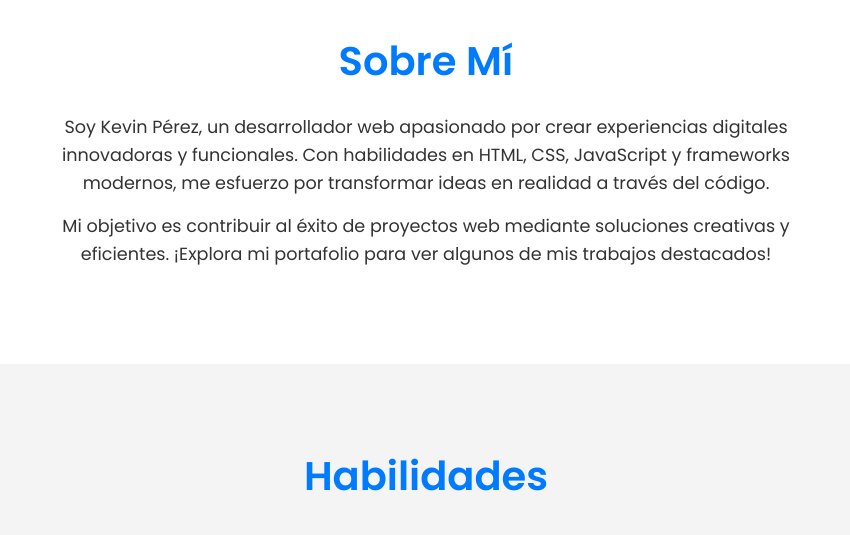
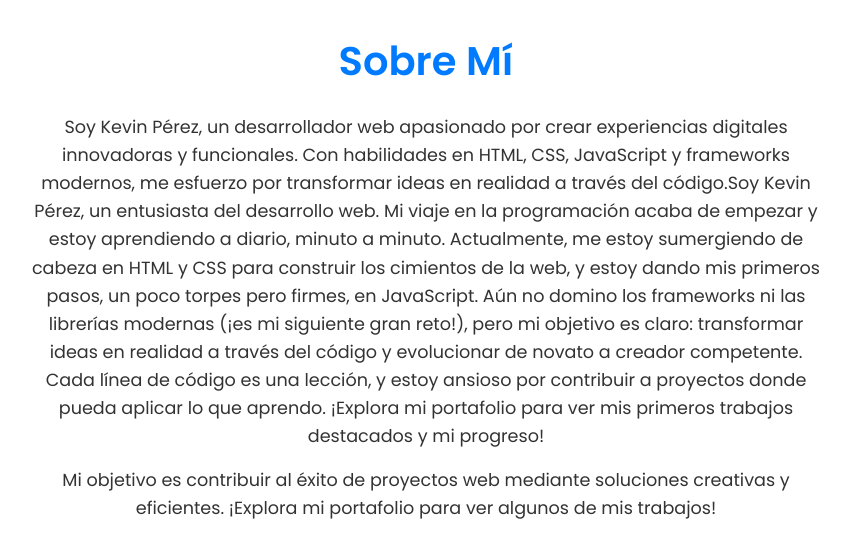
Before and after one commit to KevDeveloperfront/Portafolio, a plain HTML site: page index.html in a window 1280 px wide. Shown: the part 690-1225 px from the top of the page, without its empty margins (214-1064 px from the left). Drawn offline with nearby package versions, Linux system fonts and the light colour scheme.

Commit message:
feat: update file index.html and sytile.css second

```diff
--- a/html/css/style.css
+++ b/html/css/style.css
@@ -20,9 +20,6 @@ body {
     padding: 20px 5%;
     background-color: #fff;
     box-shadow: 0 2px 5px rgba(0, 0, 0, 0.1);
-    position: sticky;
-    top: 0;
-    z-index: 1000;
 }
 
 .logo-container img {
--- a/index.html
+++ b/index.html
@@ -69,11 +69,23 @@
 		<section class="about" id="about">
 			<div class="about-container">
 				<h2>Sobre Mí</h2>
-				<p>Soy Kevin Pérez, un desarrollador web apasionado por crear experiencias digitales innovadoras y funcionales.
-					Con habilidades en HTML, CSS, JavaScript y frameworks modernos, me esfuerzo por transformar ideas en realidad
-					a través del código.</p>
-				<p>Mi objetivo es contribuir al éxito de proyectos web mediante soluciones creativas y eficientes. ¡Explora mi
-					portafolio para ver algunos de mis trabajos destacados!</p>
+				<p>Soy Kevin Pérez, un desarrollador web apasionado por crear experiencias digitales innovadoras y
+					funcionales.
+					Con habilidades en HTML, CSS, JavaScript y frameworks modernos, me esfuerzo por transformar ideas en
+					realidad
+					a través del código.Soy Kevin Pérez, un entusiasta del desarrollo web. Mi viaje en la programación
+					acaba de empezar y estoy aprendiendo a diario, minuto a minuto. Actualmente, me estoy sumergiendo de
+					cabeza en HTML y CSS para construir los cimientos de la web, y estoy dando mis primeros pasos, un
+					poco torpes pero firmes, en JavaScript. Aún no domino los frameworks ni las librerías modernas (¡es
+					mi siguiente gran reto!), pero mi objetivo es claro: transformar ideas en realidad a través del
+					código y evolucionar de novato a creador competente. Cada línea de código es una lección, y estoy
+					ansioso por contribuir a proyectos donde pueda aplicar lo que aprendo. ¡Explora mi portafolio para
+					ver mis primeros trabajos destacados y mi progreso!
+				</p>
+				<p>Mi objetivo es contribuir al éxito de proyectos web mediante soluciones creativas y eficientes.
+					¡Explora mi
+					portafolio para ver algunos de mis trabajos!
+				</p>
 			</div>
 		</section>
 		<!-- Sección de Habilidades -->
@@ -82,7 +94,6 @@
 			<ul class="skills-list">
 				<li><i class="fab fa-html5"></i> HTML5</li>
 				<li><i class="fab fa-css3-alt"></i> CSS3</li>
-				<li><i class="fab fa-js"></i> JavaScript</li>
 			</ul>
 		</section>
 		<!-- Sección de Proyectos -->
@@ -123,9 +134,9 @@
 	<!-- Pie de Página -->
 	<footer class="footer">
 		<div class="social-icons">
-			<a href="hhttps://www.linkedin.com/in/kevin-perez-b7b60293" target="_blank"
+			<a href="https://www.linkedin.com/in/kevin-perez-b7b60293" target="_blank"
 				aria-label="Perfil de LinkedIn de Kevin Pérez">
-				<i class="fab fa-linkedin"></i>
+				<i class="fab fa-linkedin-in"></i>
 			</a>
 			<a href="https://github.com/KevDeveloperfront" target="_blank" aria-label="Perfil de GitHub de Kevin Pérez">
 				<i class="fab fa-github"></i>
```
